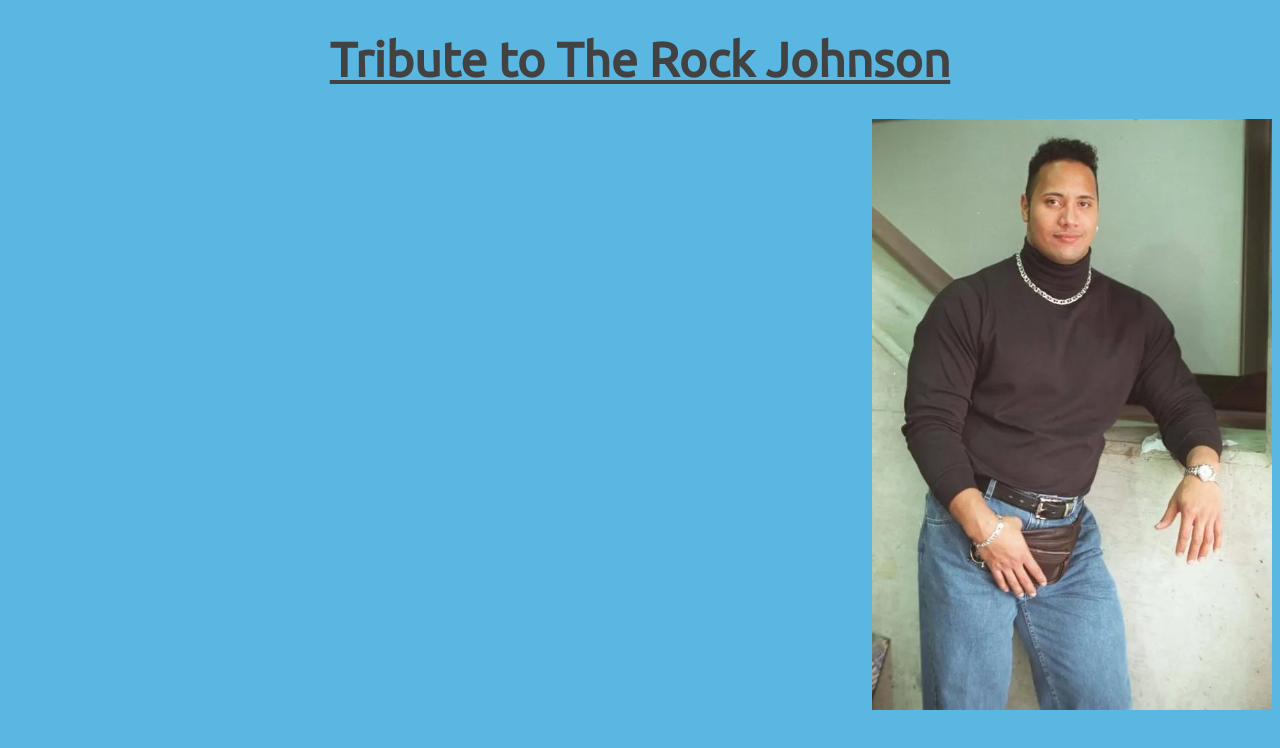
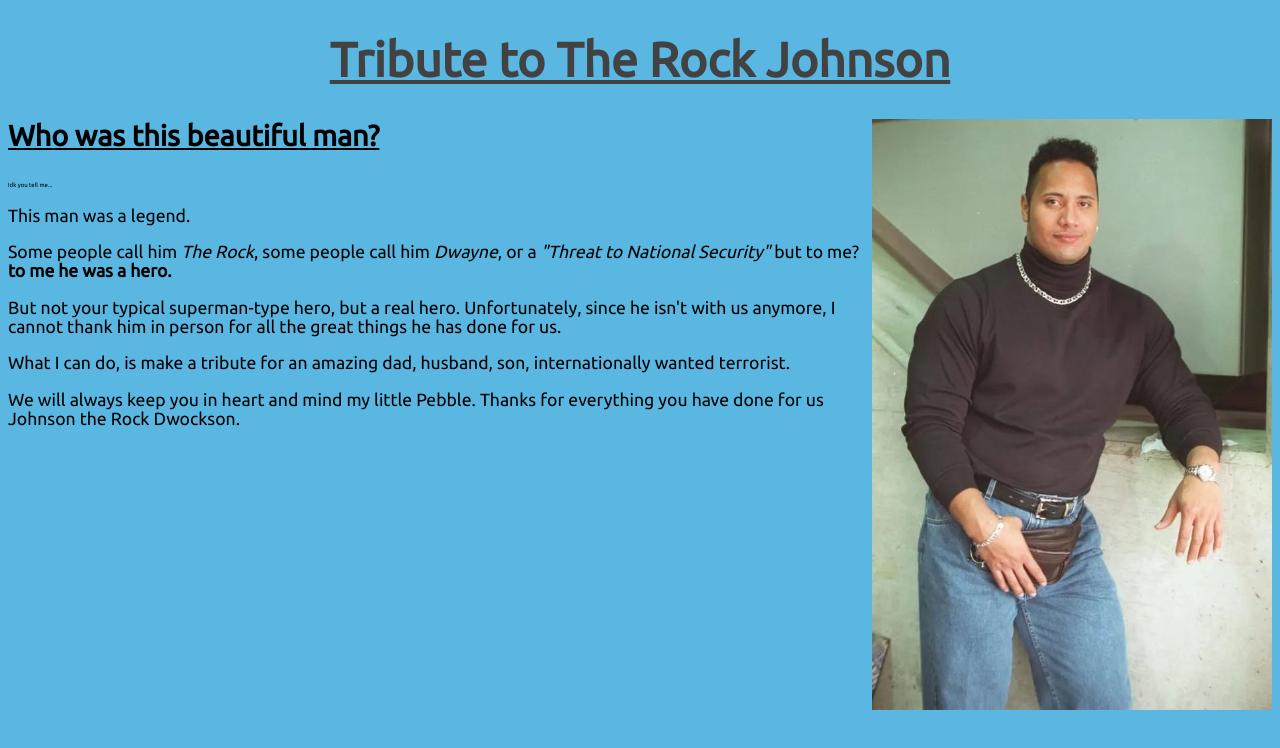
Before and after one commit to miko103/miko103.github.io, a plain HTML site: page tribute.html in a window 1280 px wide. Drawn offline with Linux system fonts and the light colour scheme.

Commit message:
additions to the tribute

```diff
--- a/tribute.html
+++ b/tribute.html
@@ -2,13 +2,23 @@
 <html>
     <link href='https://fonts.googleapis.com/css?family=Ubuntu' rel='stylesheet'>
     <body style="background-color:rgb(90, 183, 226);font-family:Ubuntu;">
-
+        <!--Header-->
         <h1 style="font-size:300%;text-align:center;color: rgb(66, 66, 66);">
             <b><u>Tribute to The Rock Johnson</u> </b>
         </h1>
+        <!--Image-->
         <div>
             <img align="right" src="youngrock.png" alt="youngrock" width="400" height="auto">
         </div>
-
+        <!--Who was he-->
+        <div>
+            <h3 style="font-size:180%;"><u>Who was this beautiful man?</u></h3>
+            <p style="font-size: 30%;">Idk you tell me...</p>
+            <p style="font-size: 110%;">This man was a legend. </p>
+            <p style="font-size: 110%;">Some people call him <i>The Rock</i>, some people call him <i>Dwayne</i>, or a <i>"Threat to National Security"</i> but to me? <b>to me he was a hero.</b> </p>
+            <p style="font-size: 110%;">But not your typical superman-type hero, but a real hero. Unfortunately, since he isn't with us anymore, I cannot thank him in person for all the great things he has done for us. </p>
+            <p style="font-size: 110%;">What I can do, is make a tribute for an amazing dad, husband, son, internationally wanted terrorist. </p>
+            <p style="font-size: 110%;"> We will always keep you in heart and mind my little Pebble. Thanks for everything you have done for us Johnson the Rock Dwockson.</p>
+        </div>
     </body>
 </html>
```
